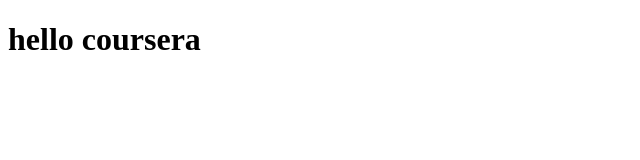
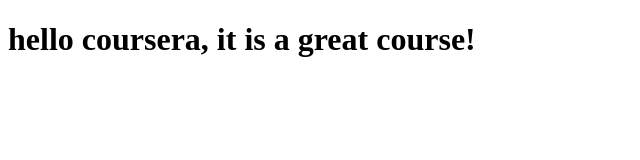
Before and after one commit to kotiba-khalifa/coursera-test, a plain HTML site: page site/index.html in a window 1280 px wide. Shown: the whole page, without its empty margins (0-640 px from the left). Drawn offline with Linux system fonts and the light colour scheme.

Commit message:
small addition to our page content.

```diff
--- a/site/index.html
+++ b/site/index.html
@@ -4,6 +4,6 @@
 	<title>hello coursera</title>
 </head>
 <body>
-<h1>hello coursera</h1>
+<h1>hello coursera, it is a great course!</h1>
 </body>
 </html>
```
